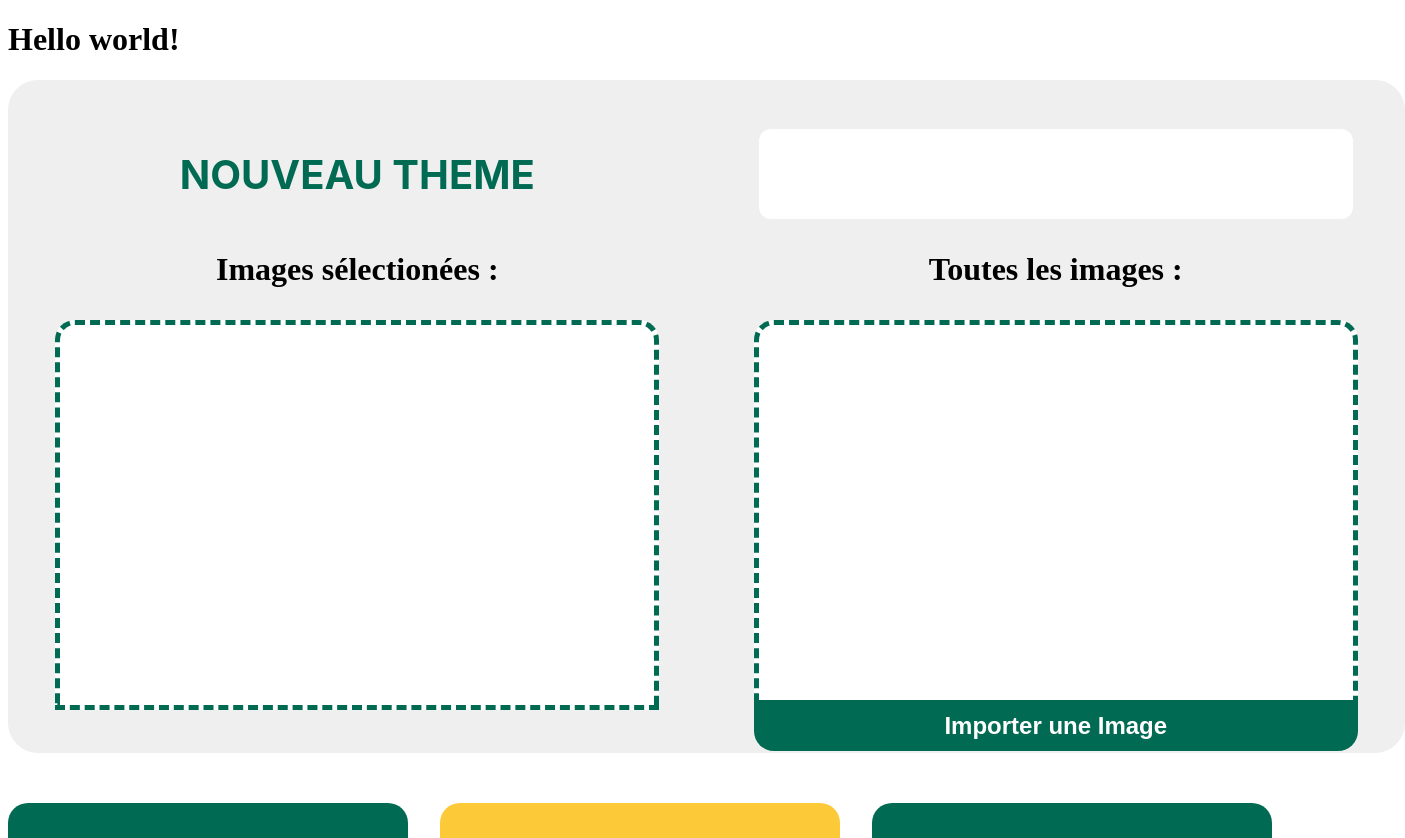
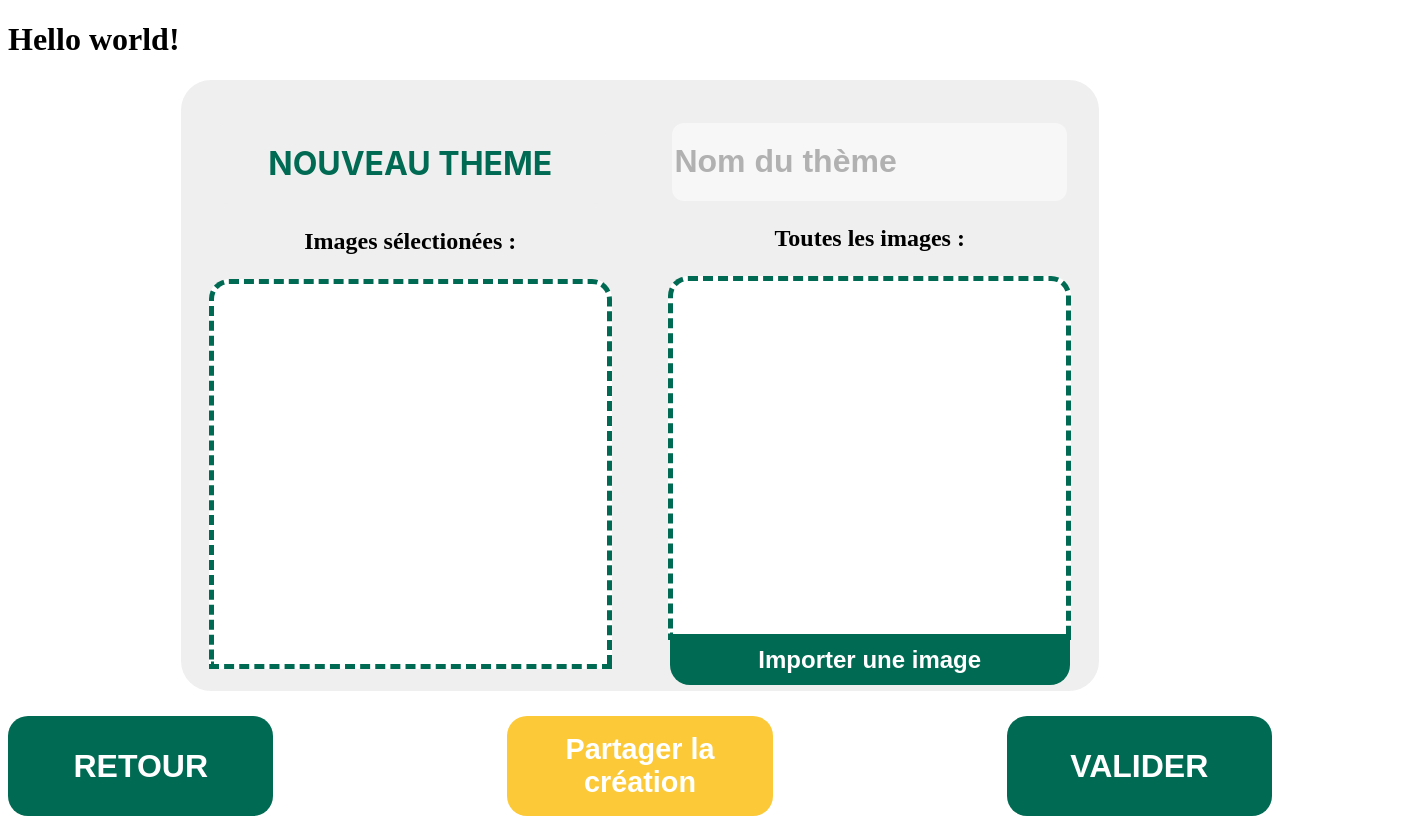
Before and after one commit to 2019-2020-ps6/2022-2023-ps6-les-memorysateurs, an Angular app in the folder front-end/: page /creer-theme in a window 1280 px wide. Shown: the top 838 px of the page, 1405 px wide, since content can reach past the window. Built offline with nearby package versions, Linux system fonts and the light colour scheme.

Commit message:
ajout de l'imporation des images Ref #5

```diff
--- a/front-end/src/app/app-routing.module.ts
+++ b/front-end/src/app/app-routing.module.ts
@@ -2,9 +2,12 @@ import { NgModule } from '@angular/core';
 import { RouterModule, Routes } from '@angular/router';
 import { CreerThemeComponent } from './creer-theme/creer-theme.component';
 import { CreerMemoryComponent } from './creer-memory/creer-memory.component';
+import { FooterCreerThemeComponent } from './footer-creer-theme/footer-creer-theme.component';
+
 
 const routes: Routes = [ {path: 'creer-theme', component: CreerThemeComponent},
   {path: 'creer-memory', component: CreerMemoryComponent},
+  {path: 'footer-creer-theme', component: FooterCreerThemeComponent}
   ];
 
 @NgModule({
--- a/front-end/src/app/creer-theme/creer-theme.component.html
+++ b/front-end/src/app/creer-theme/creer-theme.component.html
@@ -2,18 +2,17 @@
   <div class="container" id="div-gauche">
     <div class="invisible-grey"><p id="Titre-Nouveau-theme">NOUVEAU THEME</p></div>
     <p class = "text-image">Images sélectionées : </p>
-    <div class="stock-image"></div>
+    <div id ="imageChoisi" class="stock-image"></div>
   </div>
   <div class="container" id="div-droit">
-    <div id="div-nom-theme">  </div>
+    <input id="div-nom-theme" type="text" placeholder="Nom du thème"/>
     <p class = "text-image">Toutes les images : </p>
-    <div class="stock-image"></div>
-    <button id="Importer-image">Importer une Image</button></div>
-
+    <div id="imageEnAttente"class="stock-image"></div>
+      <form>
+        <button id="Importer-image">Importer une image</button>
+       <input  id="recup-fichier"type="file" (change)="afficherFichier()" />
+       </form>
+    </div>
 </div>
 
-<div id ="bouton-bas-creer-theme">
-  <button class="bas-vert">RETOUR</button>
-  <button class="bas-jaune">Partager la création</button>
-  <button class="bas-vert">VALIDER</button>
-</div>
+<app-footer-creer-theme></app-footer-creer-theme>
--- a/front-end/src/app/creer-theme/creer-theme.component.scss
+++ b/front-end/src/app/creer-theme/creer-theme.component.scss
@@ -1,17 +1,17 @@
 .carre {
   display:flex;
   flex-wrap: wrap;
-  width  : 1397px;
-  height : 641px;
+  width  : 72.7%;
+  //height : 59.3%;
   background : #EFEFEF;
   margin-left: auto;
   margin-right: auto;
   border-radius: 30px;
-  padding-top: 32px;
+  padding-top: 2.5%;
   justify-content: space-between;
 }
 #Titre-Nouveau-theme{
-  font-size: 40px;
+  font-size: 200%;
   text-align: center;
   font-weight: bold;
   color: #006A52;
@@ -19,11 +19,15 @@
 }
 #div-nom-theme{
   background: #FFFFFF;
- // position: fixed;
-  width: 594px;
-  height: 90px;
+ border: #FFFFFF;
+  font-size: 200%;
+  font-weight: bold;
+  color: #000000;
+  opacity: 0.5;
+  width: 85%;
+  height: 14%;
   margin-top: 2.5% ;
-//  margin-left: 764px;
+
   border-radius: 12px;
 }
 .container{
@@ -31,19 +35,21 @@
   flex-direction: column;
   align-items: center;
   width: 50%;
+
 }
 .text-image{
   font-weight: bold;
-  font-size: 32px;
+  font-size: 150%;
 
 }
 .stock-image{
   display: flex;
   overflow-y: scroll;
-
+  justify-content: space-between;
+  flex-wrap: wrap;
   position: relative;
   height: 380px;
-  width: 594px;
+  width: 85.6%;
   border-radius: 20px 20px 0px 0px;
   background-color: white;
   border: 5px dashed #006A52;
@@ -52,54 +58,39 @@
 .invisible-grey{
     background: #EFEFEF;
     display: flex;
-    width: 594px;
-    height: 90px;
+    width: 85%;
+    height: 14%;
     margin-top: 2.5% ;
     border-radius: 12px;
     align-items: center;
     justify-content: center;
     flex-direction: row;
 }
+form{
+  position: relative;
+  width: 100%;
+  height: 51px;
+  left: 6.5%;
+  top:-1%;
 
+}
 #Importer-image{
-  font-size: 24px;
+  font-size: 150%;
   font-weight: bold;
   position: relative;
-  top: -10px;
+
   background: #006A52;
   color: #FFFFFF;
-  width: 604px;
+  width: 87%;
   height: 51px;
   border-radius: 0px 0px 20px 20px;
   border: 5px;
 }
-#bouton-bas-creer-theme{
-  display:flex;
-  flex-wrap: wrap;
-  flex-direction: row;
-  height: 200px;
-  align-content: center;
-  margin-left: auto;
-  margin-right: auto;
-  justify-content: space-between;
+#recup-fichier{
+  position: absolute;
+  width: 100%;
+  height: 51px;
+  left: 25.5%;
+  top:40%;
+  opacity: 0%;
 }
-.bas-vert{
- background: #006A52;
-  font-size: 32px;
-  font-weight: bold;
-  color: #FFFFFF;
-  width: 400px;
-  height: 100px;
-  border-radius: 20px;
-  border: #006A52;
-}
-.bas-jaune{
-  background: #FCC938;
-  font-size: 32px;
-  font-weight: bold;
-  color: #FFFFFF;
-  width: 400px;
-  height: 100px;
-  border-radius: 20px;
-  border: #FCC938;
-}
--- a/front-end/src/app/creer-theme/creer-theme.component.ts
+++ b/front-end/src/app/creer-theme/creer-theme.component.ts
@@ -1,4 +1,5 @@
-import { Component, OnInit } from '@angular/core';
+import { Component, OnInit, ElementRef, ViewChild  } from '@angular/core';
+import { HttpClient } from '@angular/common/http';
 
 @Component({
   selector: 'app-creer-theme',
@@ -6,6 +7,61 @@ import { Component, OnInit } from '@angular/core';
   styleUrls: ['./creer-theme.component.scss']
 })
 export class CreerThemeComponent {
-  constructor() {}
+  imageData : string | undefined;
+  @ViewChild('stock-image', { static: true })
+  stockImage!: ElementRef<HTMLDivElement>
+  constructor(private http:HttpClient) {}
   ngOnInit(): void {}
+
+  onFileSelected(event: any) {
+    const file: File = event.target.files[0];
+
+    if (file) {
+      const reader = new FileReader();
+      reader.onload = (e: any) => {
+        console.log(e)
+        this.imageData = e.target.result;
+        const imageElement = document.createElement('img');
+        if (typeof this.imageData === "string") {
+          imageElement.src = this.imageData;
+        }
+        this.stockImage.nativeElement.appendChild(imageElement);
+        const formData = new FormData();
+        formData.append('image', file);
+        this.http.post('/upload', formData).subscribe(
+          (response) => console.log(response),
+          (error) => console.log(error)
+        );
+      };
+      reader.readAsDataURL(file);
+    }
+  }
+
+  afficherFichier(){
+    const input = document.getElementById("recup-fichier") as HTMLInputElement;
+    const file = input.files?.[0];
+    console.log(file);
+    const stockImage = document.getElementById("imageEnAttente") as HTMLDivElement;
+    const stockImage2 = document.getElementById("imageChoisi") as HTMLDivElement;
+    const imageElement = document.createElement('img');
+    imageElement.style.height = "26%";
+    imageElement.style.width = "26%";
+    const reader = new FileReader();
+    reader.onload = () => {
+      imageElement.src = reader.result as string;
+    }
+    reader.readAsDataURL(file as Blob);
+    stockImage.appendChild(imageElement);
+    imageElement.addEventListener("click",() =>{
+      if(stockImage.contains(imageElement)) {
+        stockImage.removeChild(imageElement);
+        stockImage2.appendChild(imageElement);
+      }
+      else{
+        stockImage2.removeChild(imageElement);
+        stockImage.appendChild(imageElement);
+      }
+    })
+
+  }
 }
--- /dev/null
+++ b/front-end/src/app/footer-creer-theme/footer-creer-theme.component.html
@@ -0,0 +1,5 @@
+<div id ="bouton-bas-creer-theme">
+  <button class="bas-vert">RETOUR</button>
+  <button class="bas-jaune">Partager la création</button>
+  <button class="bas-vert">VALIDER</button>
+</div>
--- /dev/null
+++ b/front-end/src/app/footer-creer-theme/footer-creer-theme.component.scss
@@ -0,0 +1,30 @@
+#bouton-bas-creer-theme{
+  display:flex;
+  flex-wrap: wrap;
+  flex-direction: row;
+  padding-top: 2%;
+  align-content: center;
+  margin-left: auto;
+  margin-right: auto;
+  justify-content: space-between;
+}
+.bas-vert{
+  background: #006A52;
+  font-size: 32px;
+  font-weight: bold;
+  color: #FFFFFF;
+  width: 21%;
+  height: 100px;
+  border-radius: 20px;
+  border: #006A52;
+}
+.bas-jaune{
+  background: #FCC938;
+  font-size: 180%;
+  font-weight: bold;
+  color: #FFFFFF;
+  width: 21%;
+  height: 100px;
+  border-radius: 20px;
+  border: #FCC938;
+}
```
Also changed, not shown: front-end/src/app/app.module.ts (+6 -3 lines), front-end/src/app/footer-creer-theme/footer-creer-theme.component.ts (added, +10 -0 lines), 1 other file (tests, documents, lock files or other folders).
